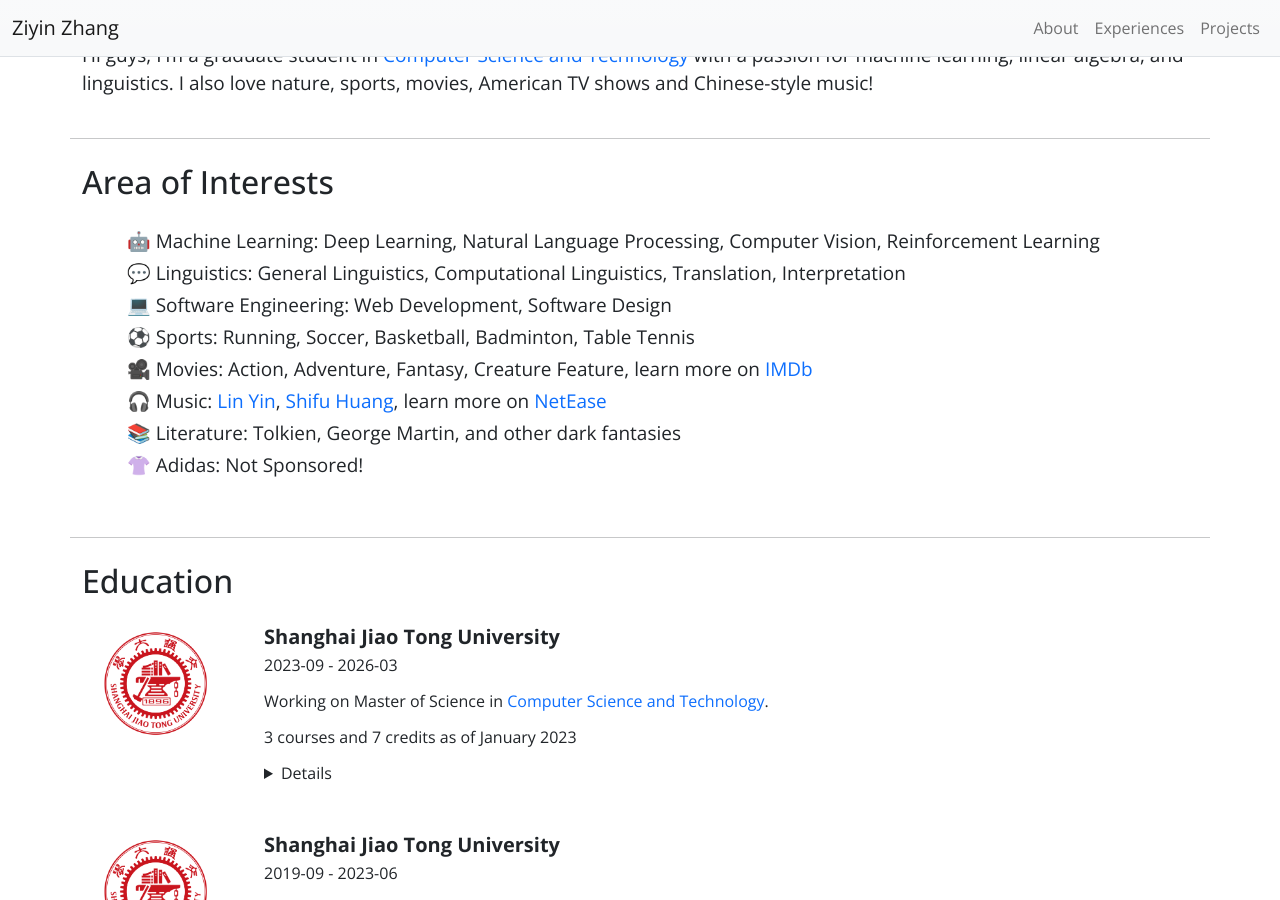
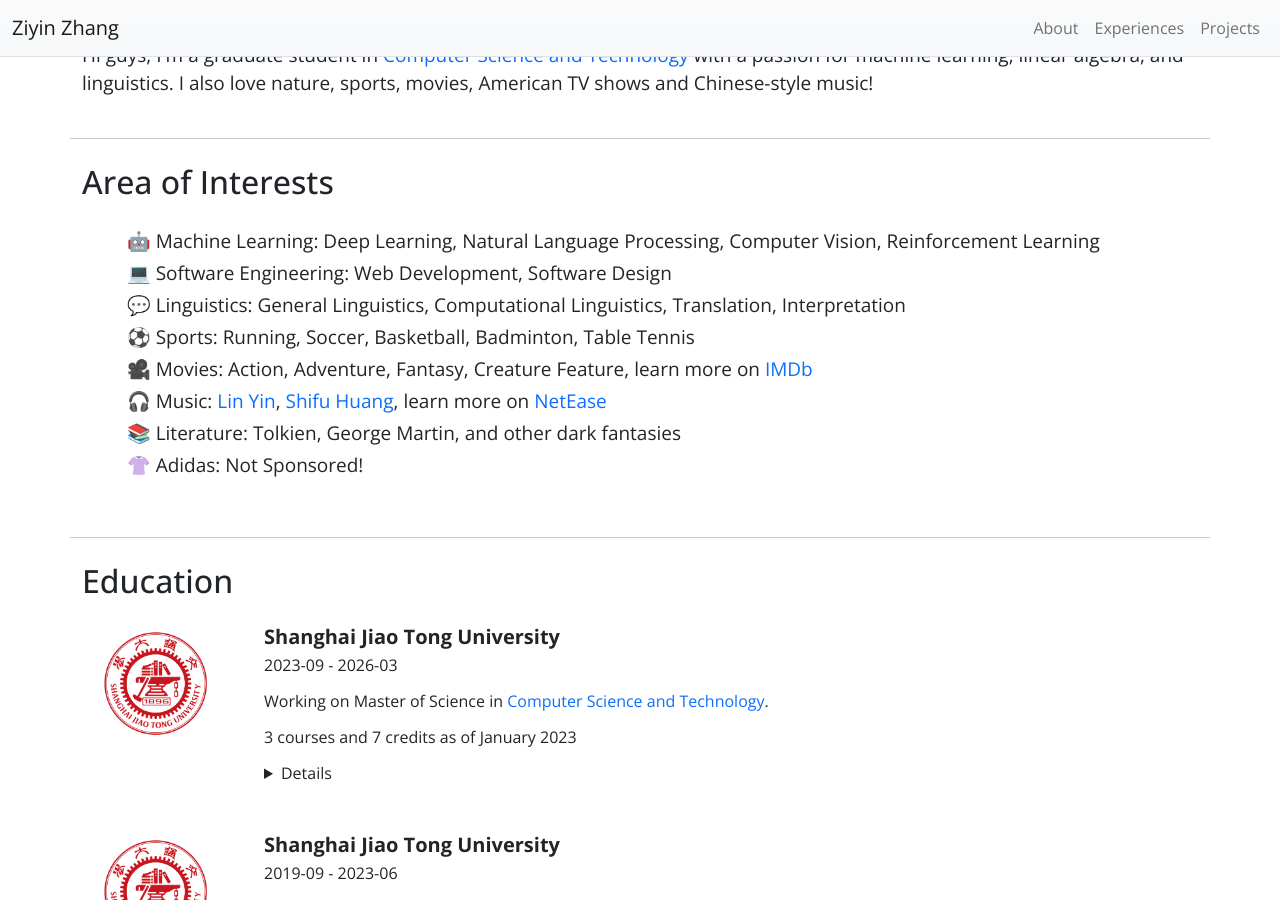
Before and after one commit to Geralt-Targaryen/Geralt-Targaryen.github.io, a Jekyll site: the page built from index.html, in a window 1280 px wide and 900 px high, scrolled down 308 px. Built offline with Jekyll 4.4.1, drawn with Linux system fonts in a browser that asks for light colours; some of the changed lines change nothing that is shown.

Commit message:
interest order

```diff
--- a/_data/bio.json
+++ b/_data/bio.json
@@ -29,6 +29,11 @@
       ]
     },
     {
+      "icon": "&#128187;",
+      "name": "Software Engineering",
+      "keywords": ["Web Development", "Software Design"]
+    },
+    {
       "icon": "&#128172;",
       "name": "Linguistics",
       "keywords": [
@@ -37,11 +42,6 @@
         "Translation",
         "Interpretation"
       ]
-    },
-    {
-      "icon": "&#128187;",
-      "name": "Software Engineering",
-      "keywords": ["Web Development", "Software Design"]
     },
     {
       "icon": "&#9917;",
```
